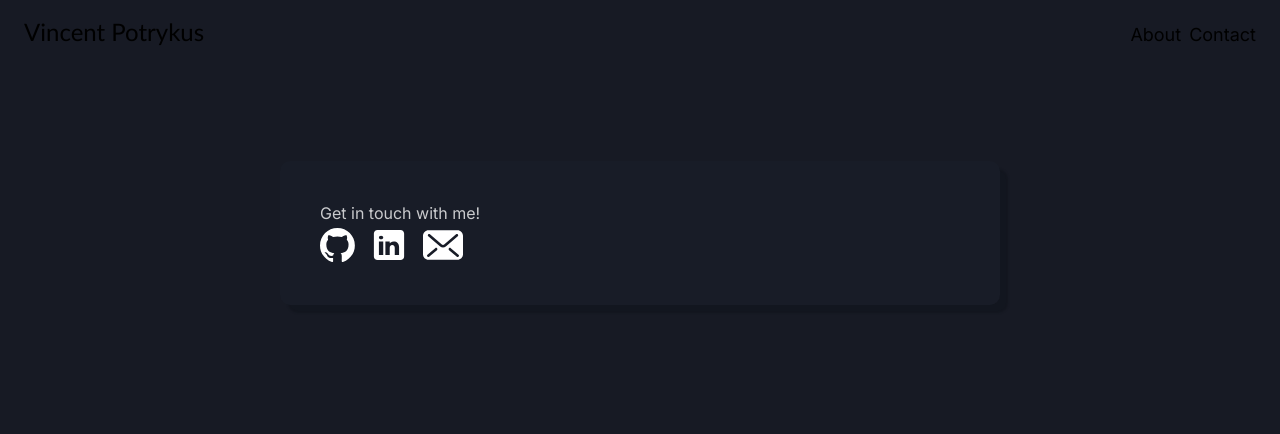
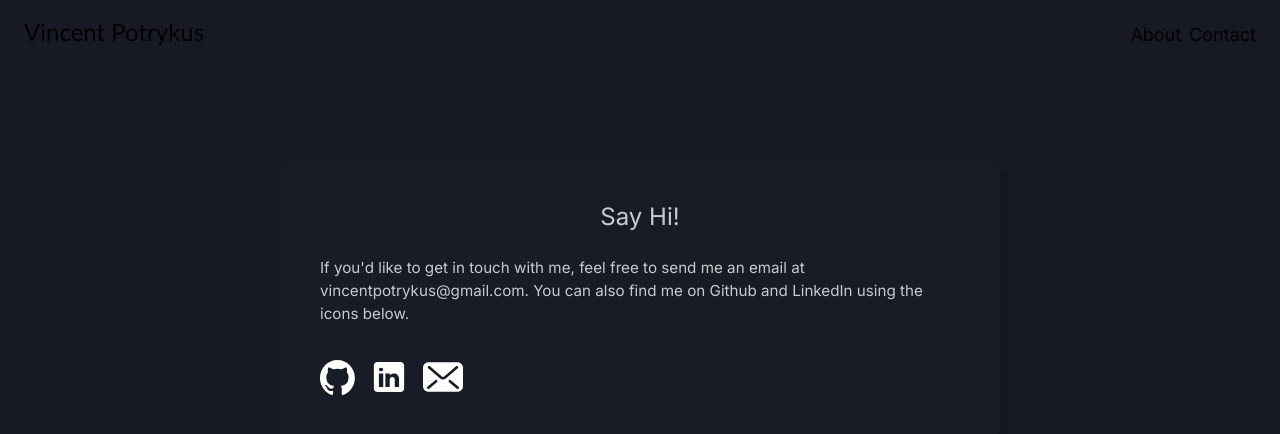
Before and after one commit to vnctptr/portfolio, a Next.js app: page /contact in a window 1280 px wide. Shown: the top 434 px of the page. Built offline with nearby package versions, Linux system fonts and the light colour scheme.

Commit message:
Add email to contact page

```diff
--- a/app/contact/page.tsx
+++ b/app/contact/page.tsx
@@ -9,7 +9,17 @@ export default function Page() {
     <>
       <Navbar />
       <div className="contact-inner-container flat-box">
-        <h1>Get in touch with me!</h1>
+        <div className="text-center">
+          <h1 className="text-2xl">Say Hi!</h1>
+        </div>
+        <p className="mt-6 mb-8">
+          If you'd like to get in touch with me, feel free to send me an email
+          at{" "}
+          <a href="mailto:vincentpotrykus@gmail.com">
+            vincentpotrykus@gmail.com
+          </a>
+          . You can also find me on Github and LinkedIn using the icons below.
+        </p>
         <div className="icon-container">
           <Link href="https://github.com/vnctptr">
             <Image
```
